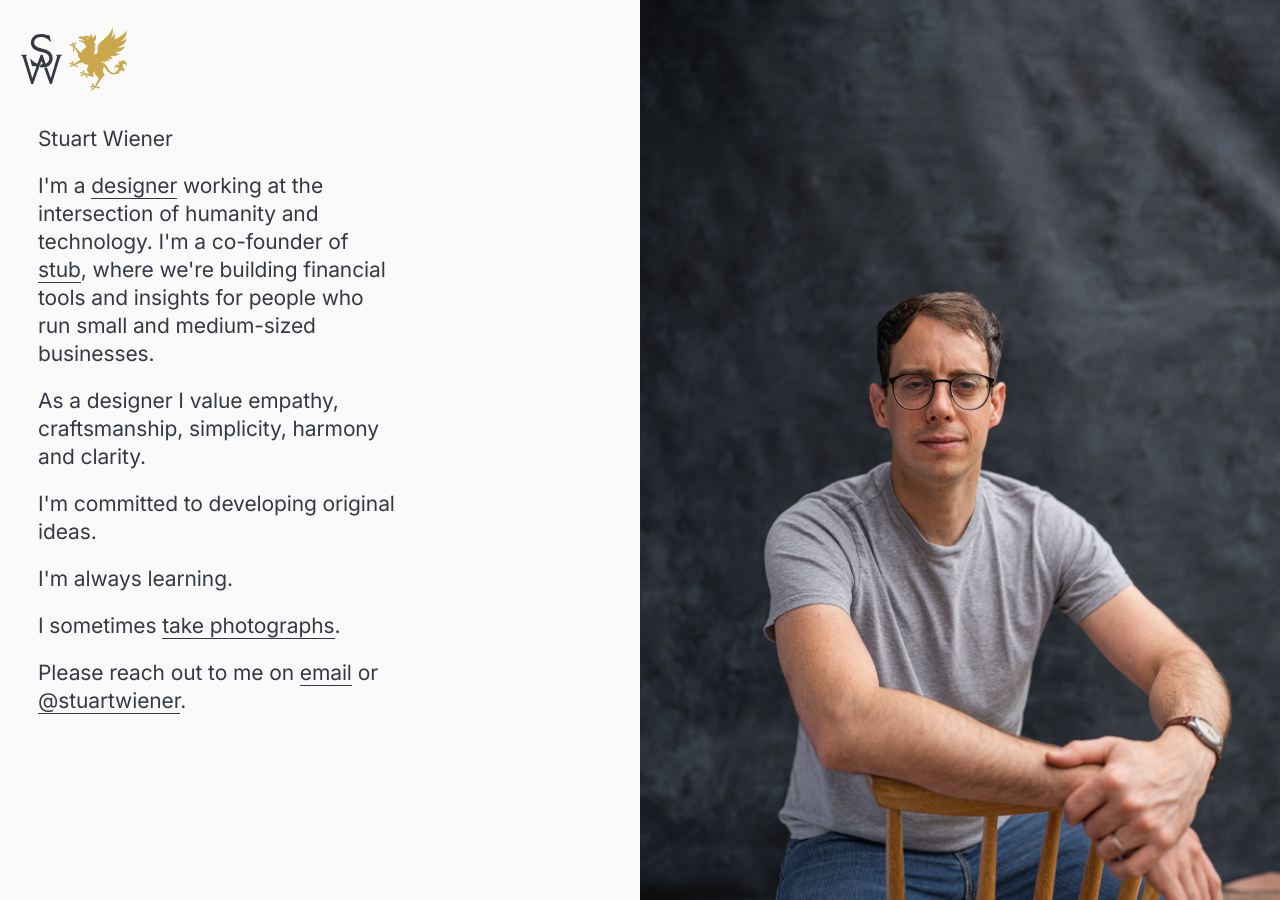
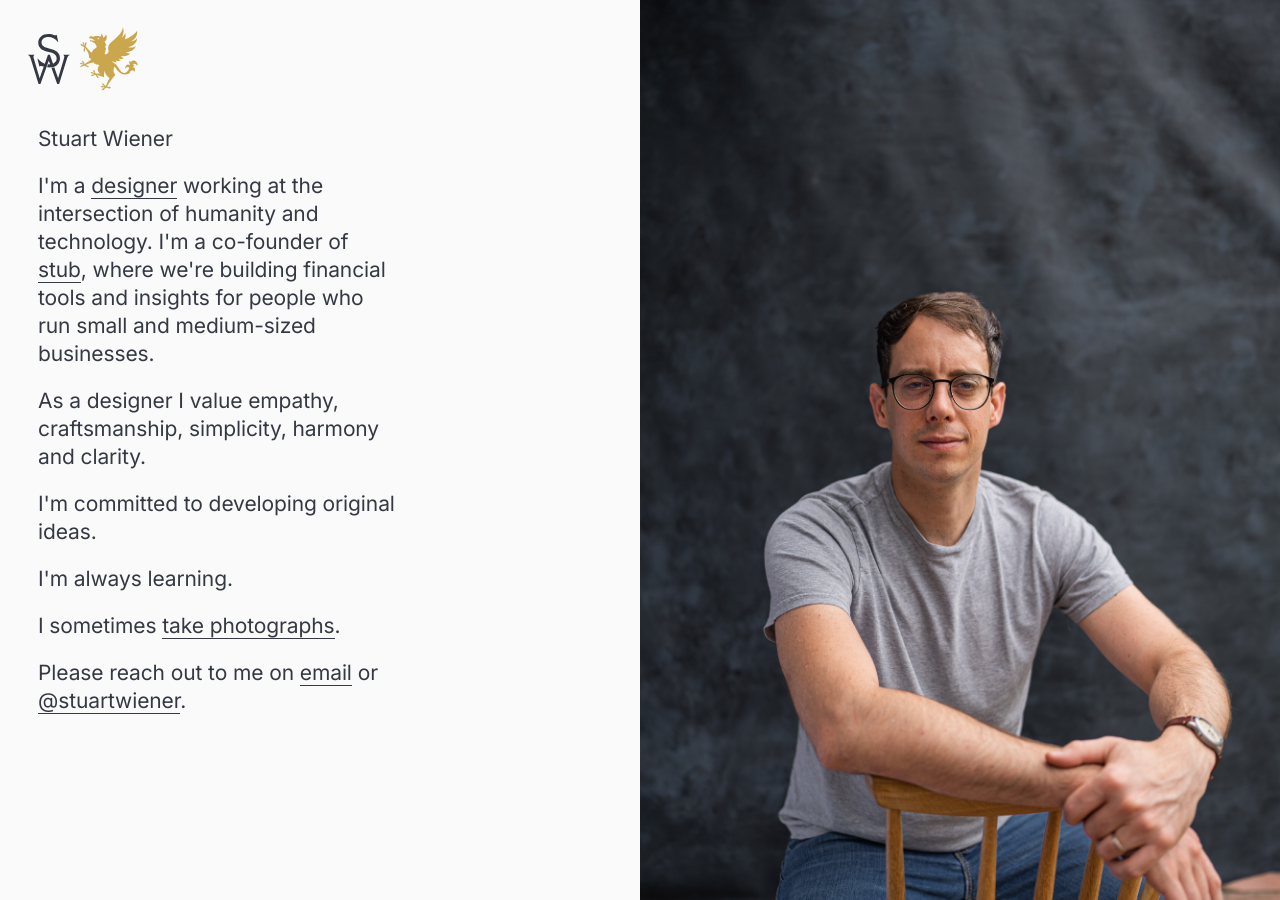
Before and after one commit to stuartwiener/stuartwiener.github.io, a Jekyll site: the page built from index.html, in a window 1280 px wide. Built offline with Jekyll 4.4.1, drawn with Linux system fonts in a browser that asks for light colours.

Commit message:
update layout

```diff
--- a/_sass/_layout.scss
+++ b/_sass/_layout.scss
@@ -11,7 +11,7 @@ html {
     z-index: 1;
 
     box-sizing: border-box;
-    padding: 19px 0 0;
+    padding: 19px 9px 0;
 
     a {
       border-bottom: none;
```
Also changed, not shown: images/sw-monogram.svg, 1 other file.
